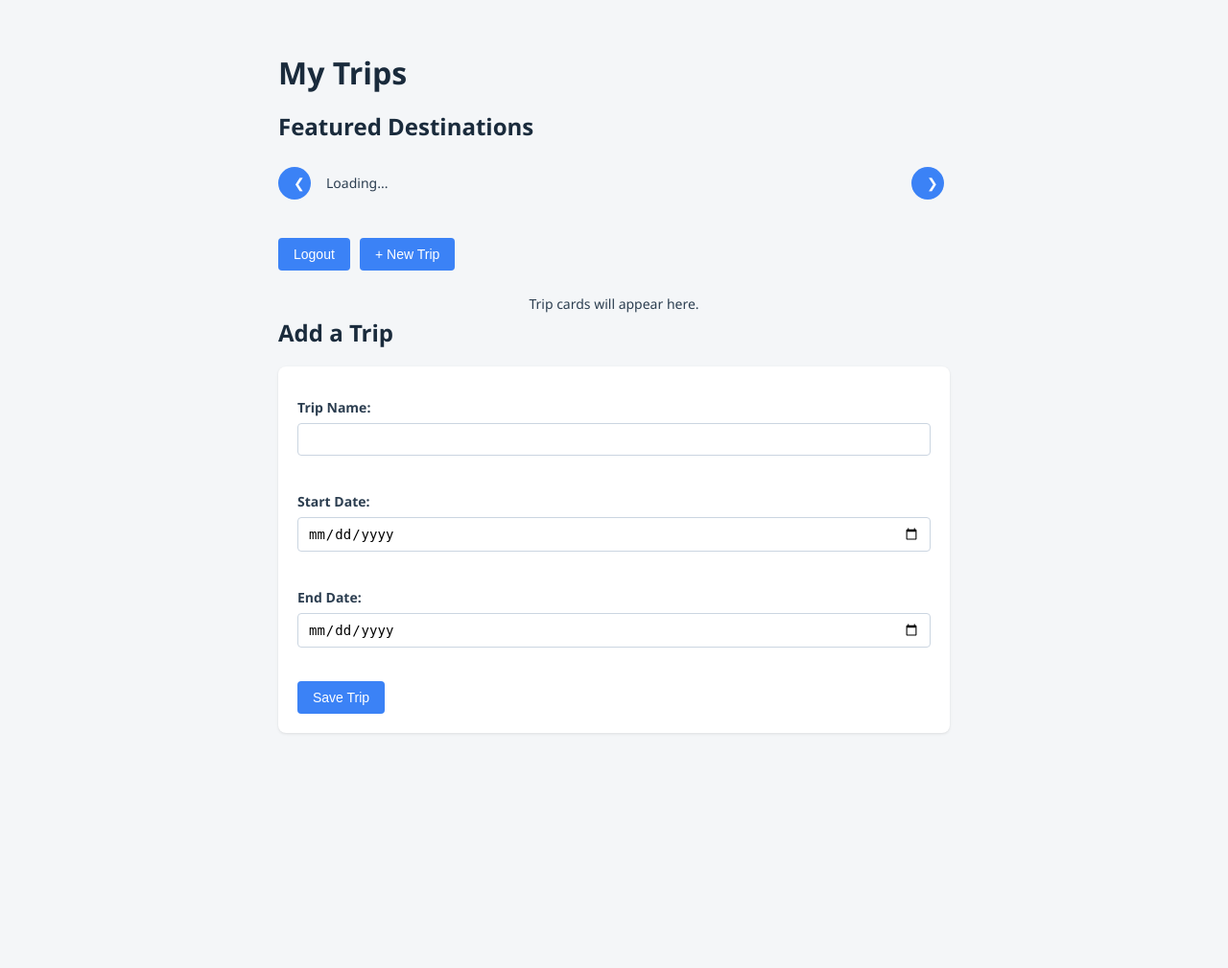
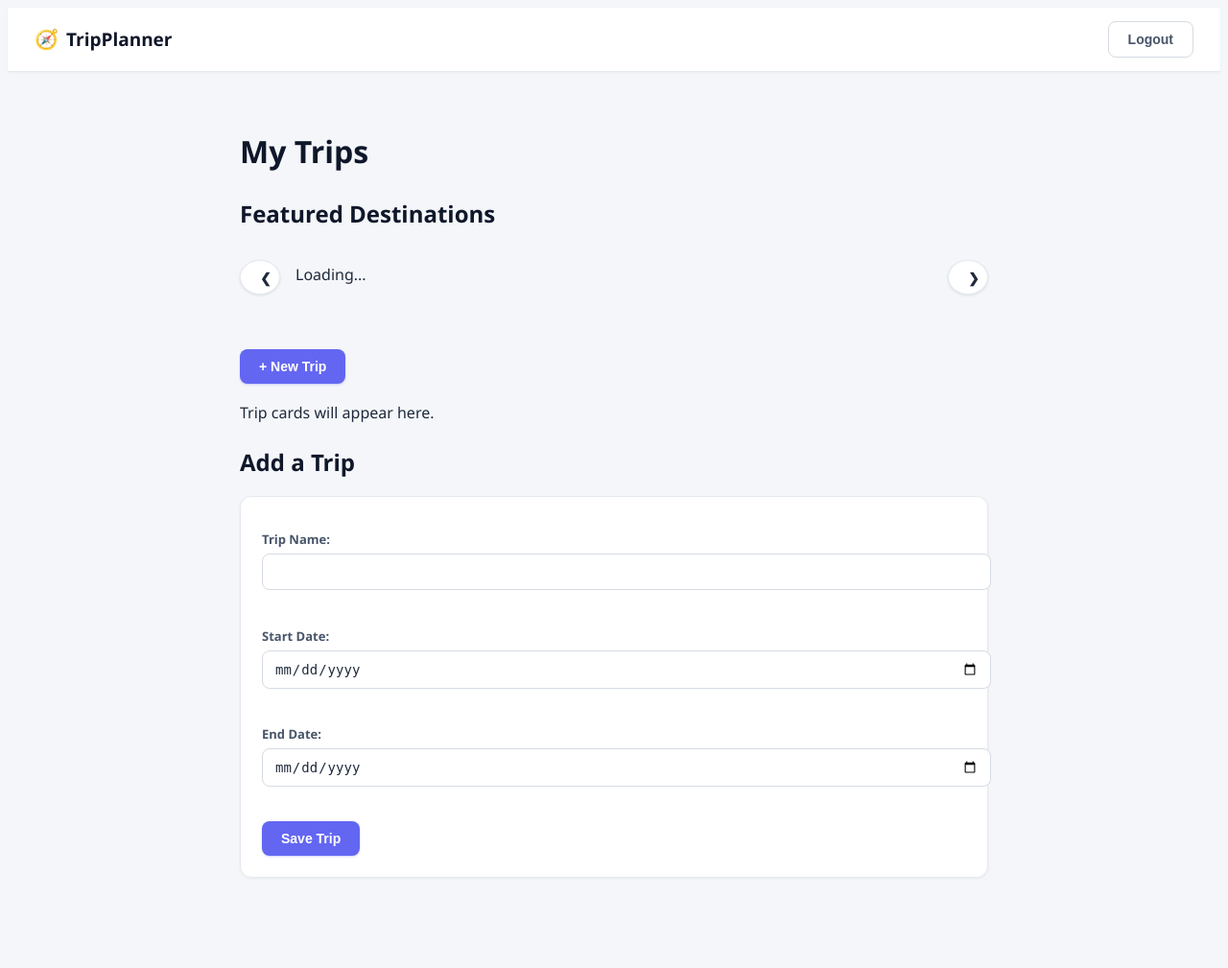
Before and after one commit to shakyalooja/web-design-project, a PHP site: page /dashboard.html in a window 1280 px wide. Shown: the whole page at 96% size. Before the commit the page ends 765 px from the top, so only its background shows below. Run offline with PHP 8.4, Linux system fonts and the light colour scheme.

Commit message:
added more css

```diff
--- a/frontend/add-trip.html
+++ b/frontend/add-trip.html
@@ -1,5 +1,6 @@
 <!DOCTYPE html>
 <html lang="en">
+    <meta charset="UTF-8">
 <head>
     <meta charset="UTF-8">
     <meta name="viewport" content="width=device-width, initial-scale=1.0">
--- a/frontend/css/style.css
+++ b/frontend/css/style.css
@@ -1,3 +1,6 @@
+
+Style · CSS
+/* ===== Global / Base ===== */
 * {
     box-sizing: border-box;
     margin: 0;
@@ -6,76 +9,25 @@
 
 body {
     font-family: 'Segoe UI', Arial, sans-serif;
-    background-color: #f4f6f8;
-    color: #2c3e50;
+    background-color: #f4f6f9;
+    color: #1e293b;
     line-height: 1.6;
-    padding: 20px
+    min-height: 100vh;
 }
 
-.auth-container {
-    background: #ffffff;
-    padding: 30px;
-    border-radius: 8px;
-    box-shadow: 0 2px 8px rgba(0,0,0,0.1);
-    width: 100%;
-    max-width: 380px;
-}
-
-
 h1, h2, h3, h4 {
-    color: #1a2b3c;
-    margin-bottom: 12px;}
-
-
-label {
-    display: block;
-    font-weight: 600;
-    margin-top: 14px;
-    margin-bottom: 4px;
-    font-size: 14px;
-}
-
-input[type="text"],
-input[type="email"],
-input[type="password"] {
-    width: 100%;
-    padding: 10px;
-    border: 1px solid #cbd5e1;
-    border-radius: 4px;
-    font-size: 14px;
-}
-button {
-    background-color: #3b82f6;
-    color: white;
-    border: none;
-    padding: 9px 16px;
-    border-radius: 4px;
-    font-size: 14px;
-    cursor: pointer;
-    margin-top: 10px;
-    margin-right: 6px;
-}
-
-button:hover {
-    background-color: #2563eb;
-}
-
-p {
-    margin-top: 16px;
-    text-align: center;
-    font-size: 14px;
+    color: #0f172a;
+    margin-bottom: 12px;
+    font-weight: 700;
 }
 
 a {
-    color: #3b82f6;
+    color: #2563eb;
     text-decoration: none;
 }
 
 a:hover {
     text-decoration: underline;
-}
-form{
-    width: 100%;
 }
 
 input[type="text"],
@@ -86,35 +38,163 @@ input[type="number"],
 select,
 textarea {
     width: 100%;
-    padding: 8px 10px;
-    border: 1px solid #cbd5e1;
-    border-radius: 4px;
+    padding: 10px 12px;
+    border: 1px solid #d5dbe3;
+    border-radius: 8px;
     font-size: 14px;
+    background: #ffffff;
+    color: #1e293b;
+    transition: border-color 0.15s ease, box-shadow 0.15s ease;
 }
+
+input::placeholder,
+textarea::placeholder {
+    color: #94a3b8;
+}
+
+input:focus,
+select:focus,
+textarea:focus,
+button:focus,
+a:focus {
+    outline: none;
+    border-color: #6366f1;
+    box-shadow: 0 0 0 3px rgba(99,102,241,0.15);
+}
+
 label {
     display: block;
     font-weight: 600;
     margin-top: 12px;
     margin-bottom: 4px;
+    font-size: 13px;
+    color: #475569;
+}
+
+
+/* ===== Buttons ===== */
+button {
+    background: #6366f1;
+    color: #ffffff;
+    border: none;
+    padding: 10px 20px;
+    border-radius: 8px;
     font-size: 14px;
+    font-weight: 600;
+    cursor: pointer;
+    margin-top: 10px;
+    margin-right: 8px;
+    box-shadow: 0 1px 2px rgba(99,102,241,0.3);
+    transition: background 0.15s ease, transform 0.1s ease, box-shadow 0.15s ease;
+}
+
+button:hover {
+    background: #4f46e5;
+    transform: translateY(-1px);
+    box-shadow: 0 4px 10px rgba(99,102,241,0.35);
+}
+
+button:active {
+    transform: translateY(0);
+}
+
+/* Secondary/outline button style — used via class="btn-secondary" */
+button.btn-secondary,
+a > button.btn-secondary {
+    background: #ffffff;
+    color: #475569;
+    border: 1px solid #d5dbe3;
+    box-shadow: none;
+}
+
+button.btn-secondary:hover {
+    background: #f1f5f9;
+    color: #1e293b;
+    transform: none;
+    box-shadow: none;
+}
+
+/* Danger button — for Delete actions, add class="btn-danger" */
+button.btn-danger {
+    background: #ffffff;
+    color: #dc2626;
+    border: 1px solid #fecaca;
+    box-shadow: none;
+}
+
+button.btn-danger:hover {
+    background: #fef2f2;
+    color: #b91c1c;
+    transform: none;
+    box-shadow: none;
+}
+
+
+/* ===== Site Header ===== */
+.site-header {
+    background: #ffffff;
+    border-bottom: 1px solid #e5e9f0;
+    padding: 14px 28px;
+    display: flex;
+    align-items: center;
+    justify-content: space-between;
+    position: sticky;
+    top: 0;
+    z-index: 10;
+    box-shadow: 0 1px 3px rgba(0,0,0,0.04);
+}
+
+.site-header .brand {
+    font-size: 19px;
+    font-weight: 800;
+    color: #0f172a;
+    display: flex;
+    align-items: center;
+    gap: 8px;
+    text-decoration: none;
+}
+
+.site-header .brand span.brand-icon {
+    font-size: 20px;
+}
+
+.site-header .brand:hover {
+    text-decoration: none;
+}
+
+.site-header nav {
+    display: flex;
+    align-items: center;
+    gap: 10px;
+}
+
+.site-header nav button {
+    margin: 0;
 }
 
 
 /* ===== Auth pages (login, register) ===== */
-body:has(.auth-container) {
+.auth-page-wrapper {
     display: flex;
     justify-content: center;
     align-items: center;
     min-height: 100vh;
+    padding: 20px;
 }
 
 .auth-container {
     background: #ffffff;
-    padding: 30px;
-    border-radius: 8px;
-    box-shadow: 0 2px 8px rgba(0,0,0,0.1);
+    border: 1px solid #e5e9f0;
+    box-shadow: 0 4px 20px rgba(15,23,42,0.06);
+    padding: 36px;
+    border-radius: 14px;
     width: 100%;
     max-width: 380px;
+}
+
+.auth-container h1 {
+    text-align: center;
+    margin-bottom: 22px;
 }
 
 .auth-container form {
@@ -123,37 +203,57 @@ body:has(.auth-container) {
 
 .auth-container button {
     width: 100%;
+    justify-content: center;
 }
 
 .auth-container p {
-    margin-top: 16px;
+    margin-top: 18px;
     text-align: center;
     font-size: 14px;
+    color: #64748b;
 }
 
 
 /* ===== Dashboard & Detail pages ===== */
 .page-container {
-    max-width: 700px;
-    margin: 30px auto;
+    max-width: 780px;
+    margin: 0 auto;
+    padding: 36px 20px 60px;
 }
 
 .page-container form {
     background: #ffffff;
-    padding: 20px;
-    border-radius: 8px;
-    box-shadow: 0 1px 3px rgba(0,0,0,0.1);
-    margin-bottom: 24px;
+    border: 1px solid #e5e9f0;
+    box-shadow: 0 1px 3px rgba(0,0,0,0.05);
+    padding: 22px;
+    border-radius: 12px;
+    margin-bottom: 26px;
     margin-top: 16px;
+}
+
+#tripList,
+#destinationList,
+#activityList {
+    margin-top: 18px;
 }
 
 .card {
     background: #ffffff;
-    padding: 16px 20px;
-    border-radius: 8px;
-    box-shadow: 0 1px 4px rgba(0,0,0,0.12);
-    border: 1px solid #e5e7eb;
-    margin-bottom: 14px;
+    border: 1px solid #e5e9f0;
+    padding: 18px 20px;
+    border-radius: 12px;
+    box-shadow: 0 1px 3px rgba(0,0,0,0.05);
+    margin-bottom: 12px;
+    transition: box-shadow 0.15s ease, transform 0.15s ease;
+}
+
+.card:hover {
+    box-shadow: 0 4px 14px rgba(0,0,0,0.08);
+    transform: translateY(-1px);
+}
+
+.card h3, .card h4 {
+    margin-bottom: 6px;
 }
 
 .card p {
@@ -161,60 +261,23 @@ body:has(.auth-container) {
     margin: 4px 0;
 }
 
-.card h3, .card h4 {
-    margin-bottom: 8px;
-}
-
-.card h3, .card h4 {
-    margin-bottom: 6px;
-}
-
 .card button {
     padding: 6px 14px;
     font-size: 13px;
 }
 
-
-/* ===== Shared trip page (public, read-only) ===== */
-.shared-page {
-    max-width: 700px;
-    margin: 0 auto;
-}
-#tripList,
-#destinationList,
-#activityList {
-    margin-top: 24px;
-}
 #tripNameHeading + p {
-    margin-bottom: 16px;
-}
-.shared-page {
-    max-width: 700px;
-    margin: 40px auto;
+    color: #64748b;
+    margin-bottom: 18px;
+    font-size: 16px;
 }
 
-.shared-page p#tripDates {
-    color: #64748b;
-    margin-bottom: 24px;
-}
 
-.shared-page #destinationList {
-    margin-top: 16px;
-}
-input:focus,
-select:focus,
-textarea:focus,
-button:focus,
-a:focus {
-    outline: 2px solid #2563eb;
-    outline-offset: 2px;
-}
-
-/* carousel css */
+/* ===== Featured Destinations carousel ===== */
 .carousel {
     display: flex;
     align-items: center;
-    gap: 10px;
+    gap: 12px;
     margin-bottom: 30px;
 }
 
@@ -229,7 +292,7 @@ a:focus {
     overflow-x: auto;
     scroll-behavior: smooth;
     scrollbar-width: none;
-    padding-bottom: 4px;
+    padding: 4px 4px 8px;
 }
 
 .carousel-track::-webkit-scrollbar {
@@ -292,17 +355,62 @@ a:focus {
 }
 
 .carousel-btn {
-    background: #3b82f6;
-    color: white;
-    border: none;
+    background: #ffffff;
+    border: 1px solid #e5e9f0;
+    color: #1e293b;
     border-radius: 50%;
-    width: 34px;
-    height: 34px;
+    width: 36px;
+    height: 36px;
     font-size: 14px;
     cursor: pointer;
     flex-shrink: 0;
+    box-shadow: 0 1px 3px rgba(0,0,0,0.1);
+    margin: 0;
 }
 
 .carousel-btn:hover {
-    background: #2563eb;
+    background: #f1f5f9;
+    transform: none;
+    box-shadow: 0 1px 3px rgba(0,0,0,0.1);
 }
+
+
+/* ===== Shared trip page (public, read-only) ===== */
+.shared-page {
+    max-width: 780px;
+    margin: 0 auto;
+    padding: 36px 20px 60px;
+}
+
+.shared-page p#tripDates {
+    color: #64748b;
+    margin-bottom: 24px;
+}
+
+.shared-page #destinationList {
+    margin-top: 16px;
+}
+
+/* ===== Home / Landing page ===== */
+.home-hero {
+    max-width: 600px;
+    margin: 100px auto 0;
+    text-align: center;
+    padding: 0 20px;
+}
+
+.home-hero h1 {
+    font-size: 32px;
+    margin-bottom: 14px;
+}
+
+.home-hero p {
+    color: #64748b;
+    font-size: 16px;
+    margin-bottom: 26px;
+}
+
+button.btn-large {
+    padding: 14px 32px;
+    font-size: 16px;
+}
--- a/frontend/dashboard.html
+++ b/frontend/dashboard.html
@@ -1,29 +1,33 @@
 <!DOCTYPE html>
 <html>
 <head>
+    <meta charset="UTF-8">
     <title>My Trips</title>
     <link rel="stylesheet" href="css/style.css">
 </head>
 <body>
+    <header class="site-header">
+        <a href="dashboard.html" class="brand"><span class="brand-icon">🧭</span> TripPlanner</a>
+        <nav>
+            <button id="logoutBtn" class="btn-secondary">Logout</button>
+        </nav>
+    </header>
 
-   <body>
     <div class="page-container">
         <h1>My Trips</h1>
+
         <h2>Featured Destinations</h2>
-            <div class="carousel">
+        <div class="carousel">
             <button class="carousel-btn" id="prevBtn">&#10094;</button>
-                <div class="carousel-track-container">
-                    <div class="carousel-track" id="carouselTrack">
+            <div class="carousel-track-container">
+                <div class="carousel-track" id="carouselTrack">
                     <p>Loading...</p>
-                     </div>
                 </div>
-             <button class="carousel-btn" id="nextBtn">&#10095;</button>
             </div>
-
-        <button id="logoutBtn">Logout</button>
+            <button class="carousel-btn" id="nextBtn">&#10095;</button>
+        </div>
 
         <button id="newTripBtn">+ New Trip</button>
-
 
         <div id="tripList">
             <p>Trip cards will appear here.</p>
@@ -31,24 +35,26 @@
 
         <h2>Add a Trip</h2>
         <form id="tripForm">
-            <label>Trip Name:</label>
+            <label for="tripName">Trip Name:</label>
             <input type="text" name="trip_name" id="tripName">
             <br><br>
 
-            <label>Start Date:</label>
+            <label for="startDate">Start Date:</label>
             <input type="date" name="start_date" id="startDate">
             <br><br>
 
-            <label>End Date:</label>
+            <label for="endDate">End Date:</label>
             <input type="date" name="end_date" id="endDate">
             <br><br>
 
             <button type="submit">Save Trip</button>
         </form>
     </div>
+
     <script src="js/carousel.js"></script>
     <script src="js/auth-check.js"></script>
     <script src="js/dashboard.js"></script>
 </body>
-</body>
+
+
 </html>
--- a/frontend/js/dashboard.js
+++ b/frontend/js/dashboard.js
@@ -52,9 +52,9 @@ function loadTrips() {
                 div.innerHTML = `
                     <h3>${trip.trip_name}</h3>
                     <p>${trip.start_date ?? ''} to ${trip.end_date ?? ''}</p>
-                    <a href="detail.html?trip_id=${trip.trip_id}"><button type="button">View</button></a>
-                    <button onclick="editTrip(${trip.trip_id}, '${trip.trip_name}', '${trip.start_date ?? ''}', '${trip.end_date ?? ''}')">Edit</button>
-                    <button onclick="deleteTrip(${trip.trip_id})">Delete</button>
+                    <a href="detail.html?trip_id=${trip.trip_id}"><button type="button" class="btn-secondary">View</button></a>
+                    <button class="btn-secondary" onclick="editTrip(${trip.trip_id}, '${trip.trip_name}', '${trip.start_date ?? ''}', '${trip.end_date ?? ''}')">Edit</button>
+                    <button class="btn-secondary" onclick="deleteTrip(${trip.trip_id})">Delete</button>
                 `;
                 tripList.appendChild(div);
             });
--- a/frontend/js/detail.js
+++ b/frontend/js/detail.js
@@ -236,8 +236,8 @@ function loadActivities() {
                     <h4>${act.activity_name}</h4>
                     <p>Category: ${act.category ?? ''}</p>
                     <p>Cost: $${act.estimated_cost}</p>
-                    <button onclick="editActivity(${act.activity_id}, '${act.activity_name}', '${act.category ?? ''}', ${act.estimated_cost})">Edit</button>
-                    <button onclick="deleteActivity(${act.activity_id})">Delete</button>
+                    <button class="btn-secondary" onclick="editActivity(${act.activity_id}, '${act.activity_name}', '${act.category ?? ''}', ${act.estimated_cost})">Edit</button>
+                    <button class="btn-secondary" onclick="deleteActivity(${act.activity_id})">Delete</button>
                 `;
                 activityList.appendChild(div);
             });
--- a/frontend/login.html
+++ b/frontend/login.html
@@ -1,10 +1,12 @@
 <!DOCTYPE html>
 <html>
 <head>
+    <meta charset="UTF-8">
     <title>Login</title>
     <link rel="stylesheet" href="css/style.css">
 </head>
 <body>
+    <div class="auth-page-wrapper">
     <div class="auth-container">
         <h1>Login</h1>
 
@@ -21,7 +23,7 @@
 </form>
         <p>Don't have an account? <a href="register.html">Register here</a></p>
     </div>
-
+</div>
     <script src="js/login.js"></script>
 </body>
 </html>
--- a/frontend/register.html
+++ b/frontend/register.html
@@ -1,10 +1,12 @@
 <!DOCTYPE html>
 <html>
 <head>
+    <meta charset="UTF-8">
     <title>Register</title>
     <link rel="stylesheet" href="css/style.css">
 </head>
 <body>
+    <div class="auth-container">
 <div class="auth-container">
     <h1>Register</h1>
 
@@ -30,5 +32,6 @@
     <p>Already have an account? <a href="login.html">Login here</a></p>
     <script src="js/register.js"></script>
 </div>
+</div>
 </body>
 </html>
--- a/frontend/shared-trip.html
+++ b/frontend/shared-trip.html
@@ -1,6 +1,7 @@
 <!DOCTYPE html>
 <html>
 <head>
+    <meta charset="UTF-8">
     <title>Shared Trip</title>
     <link rel="stylesheet" href="css/style.css">
 </head>
```
Also changed, not shown: other parts of frontend/css/style.css (+18 -18 lines), frontend/detail.html (+9 -0 lines), frontend/index.html (added, +23 -0 lines).
